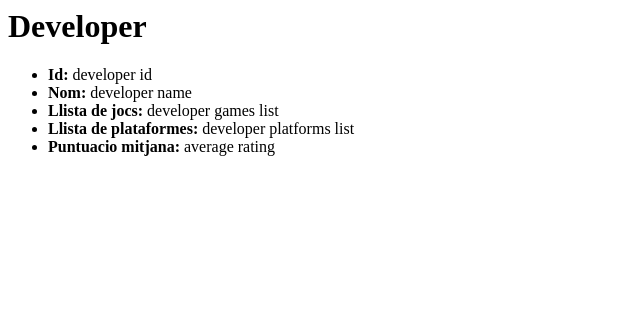
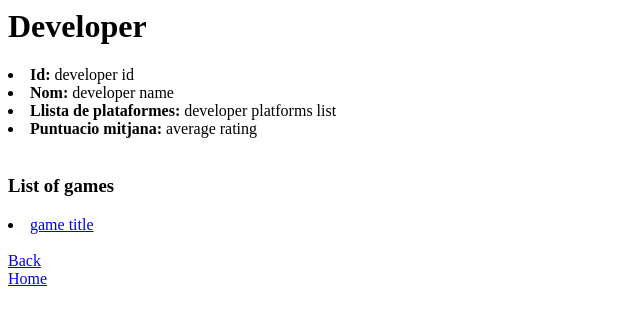
Before and after one commit to Xephish/GamesDB, a Django app: template gamesdb/mygamesdb/templates/mygamesdb/developers_detail.html in a window 1280 px wide. Shown: the top 325 px of the page, without its empty margins (0-640 px from the left). Run offline with Django 3.2, Linux system fonts and the light colour scheme; the template is opened without the code that fills it: values that come from a table or form of the project are taken from there, others are empty; data comes from the database, SQL or seed files in the repository; both versions use the stored data as it was after the commit; parts of the project's set-up code (start-up, migrations or seed data) failed here and were passed over.

Commit message:
list_of_games_for_developers

```diff
--- a/gamesdb/mygamesdb/templates/mygamesdb/developers_detail.html
+++ b/gamesdb/mygamesdb/templates/mygamesdb/developers_detail.html
@@ -4,7 +4,6 @@
   </head>
   <body>
     <h1>Developer</h1>
-    <ul>
       <li>
         <b>Id:</b> {{ object.id_developer }}
       </li>
@@ -12,14 +11,22 @@
         <b>Nom:</b> {{ object.developer_name }}
       </li>
       <li>
-        <b>Llista de jocs:</b> {{ object.list_of_games }}
-      </li>
-      <li>
         <b>Llista de plataformes:</b> {{ object.list_of_platforms }}
       </li>
       <li>
         <b>Puntuacio mitjana:</b> {{ object.average_videogames_rating }}
       </li>
-    </ul>
+      <br>
+      <h3>List of games</h3>
+              {% for game in object.game_set.all %}
+                <li><a href="{% url 'gamesdb:games_detail' game.id %}">{{ game.game_title }}</a></li>
+              {% empty %}
+                <li>Sorry, no games for this developer yet.</li>
+            {% endfor %}
+      <br>
+      <a href='/gamesdb/developers'> Back </a>
+
+      <br>
+      <a href='/gamesdb'> Home </a>
   </body>
 </html>
```
Also changed, not shown: gamesdb/db.sqlite3.
